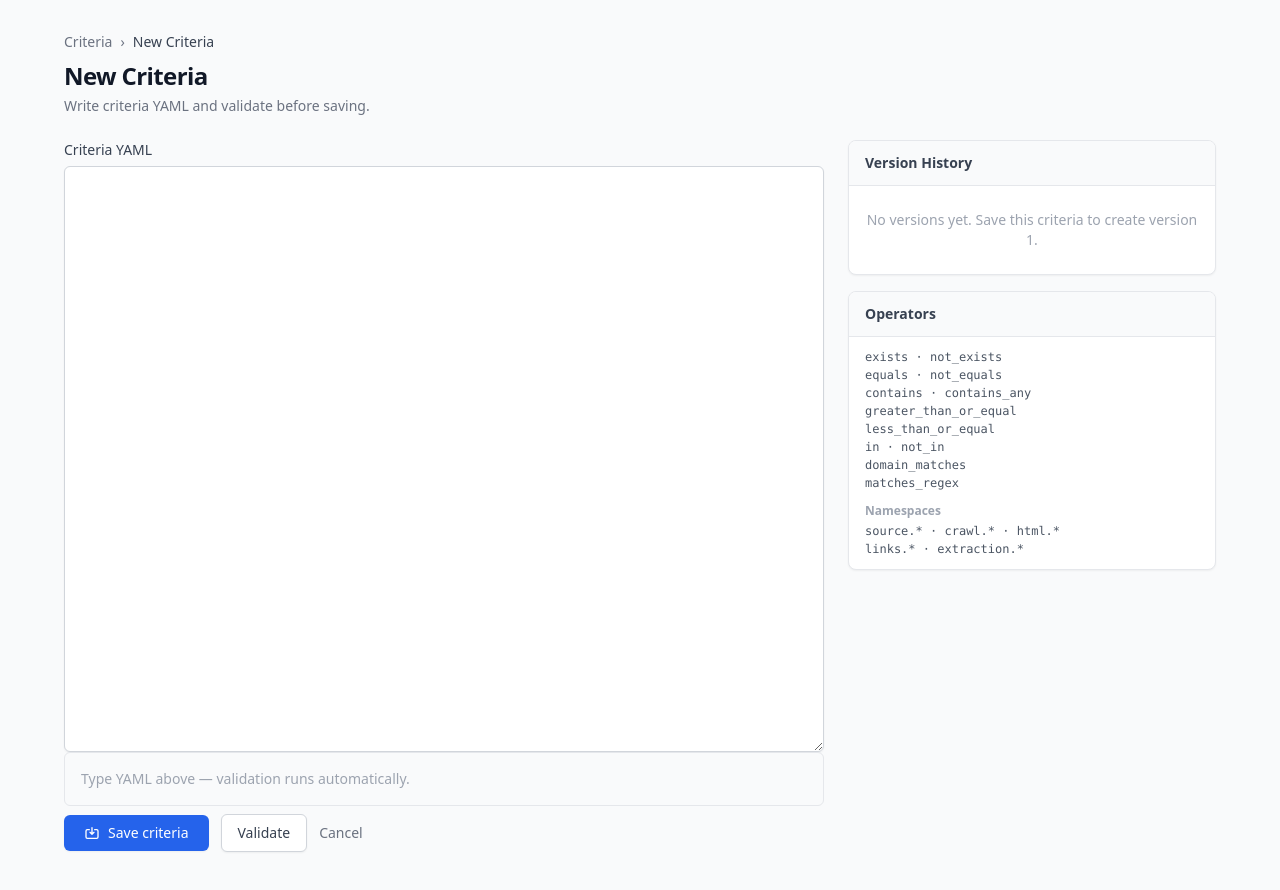
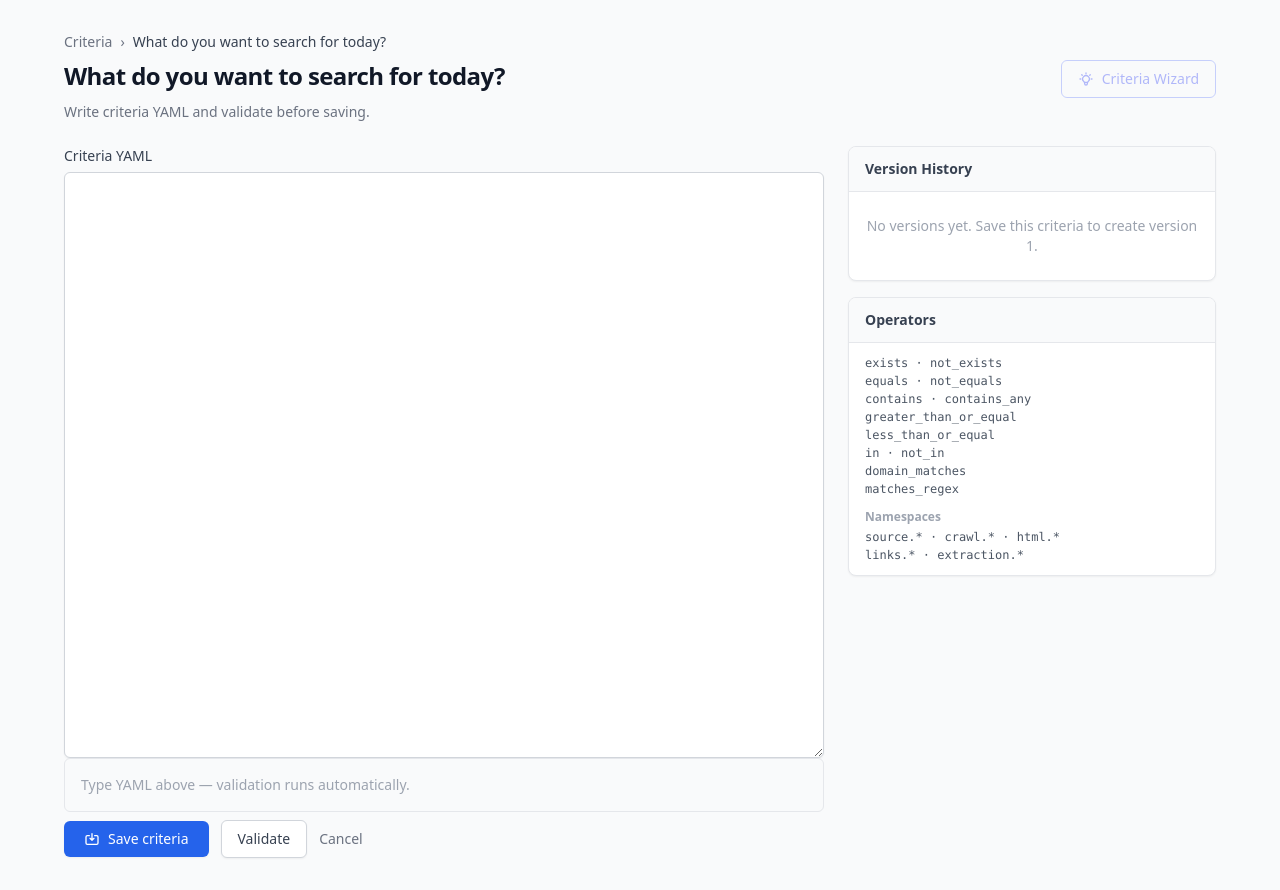
Before and after one commit to wilky00/web-scraper, a FastAPI app: template app/templates/criteria/editor.html in a window 1280 px wide. Before the commit the page ends 852 px from the top, so only its background shows below. Run offline with FastAPI, Linux system fonts and the light colour scheme; the template is opened without the code that fills it, so the values that code supplies are empty; parts of the project's set-up code (start-up, migrations or seed data) failed here and were passed over; some libraries are stand-ins or nearby versions.

Commit message:
feat(criteria): welcoming editor title, Wizard button, model refresh
- Nav "Criteria" link points to /criteria/new instead of list page
- Editor h1 shows "What do you want to search for today?" for new criteria
- Criteria Wizard placeholder button (disabled, coming soon) in editor header
- AI chat panel: refresh button next to model dropdown refreshes list from provider

```diff
--- a/app/templates/base.html
+++ b/app/templates/base.html
@@ -36,7 +36,7 @@
                         class="rounded-md px-3 py-1.5 text-sm font-medium {% if request.url.path == '/' %}text-blue-600 dark:text-blue-400 bg-blue-50 dark:bg-blue-900/20{% else %}text-gray-600 dark:text-gray-400 hover:bg-gray-100 dark:hover:bg-gray-800 hover:text-gray-900 dark:hover:text-gray-100{% endif %}"
                     >Dashboard</a>
                     <a
-                        href="/criteria"
+                        href="/criteria/new"
                         class="rounded-md px-3 py-1.5 text-sm font-medium {% if request.url.path.startswith('/criteria') %}text-blue-600 dark:text-blue-400 bg-blue-50 dark:bg-blue-900/20{% else %}text-gray-600 dark:text-gray-400 hover:bg-gray-100 dark:hover:bg-gray-800 hover:text-gray-900 dark:hover:text-gray-100{% endif %}"
                     >Criteria</a>
                     <a
--- a/app/templates/criteria/editor.html
+++ b/app/templates/criteria/editor.html
@@ -42,14 +42,28 @@ async function loadVersion(groupId, versionId) {
         <!-- Header -->
         <div
             class="mb-6"
-            x-data="{ criteriaName: '{% if group %}{{ group.display_name | e }}{% else %}New Criteria{% endif %}' }"
+            x-data="{ criteriaName: '{% if group %}{{ group.display_name | e }}{% else %}What do you want to search for today?{% endif %}' }"
         >
             <div class="flex items-center gap-2 text-sm text-gray-500 dark:text-gray-400 mb-2">
                 <a href="/criteria" class="hover:text-blue-600 dark:hover:text-blue-400">Criteria</a>
                 <span>›</span>
                 <span class="text-gray-700 dark:text-gray-300" x-text="criteriaName"></span>
             </div>
-            <h1 class="text-2xl font-semibold tracking-tight text-gray-900 dark:text-gray-100" x-text="criteriaName"></h1>
+            <div class="flex items-start justify-between gap-4">
+                <h1 class="text-2xl font-semibold tracking-tight text-gray-900 dark:text-gray-100" x-text="criteriaName"></h1>
+                <button
+                    type="button"
+                    disabled
+                    title="Criteria Wizard — coming soon"
+                    aria-disabled="true"
+                    class="flex-shrink-0 inline-flex items-center gap-2 rounded-md border border-indigo-300 dark:border-indigo-700 px-4 py-2 text-sm font-medium text-indigo-400 dark:text-indigo-500 cursor-not-allowed opacity-60 select-none"
+                >
+                    <svg xmlns="http://www.w3.org/2000/svg" class="h-4 w-4" fill="none" viewBox="0 0 24 24" stroke="currentColor" aria-hidden="true">
+                        <path stroke-linecap="round" stroke-linejoin="round" stroke-width="2" d="M9.663 17h4.673M12 3v1m6.364 1.636l-.707.707M21 12h-1M4 12H3m3.343-5.657l-.707-.707m2.828 9.9a5 5 0 117.072 0l-.548.547A3.374 3.374 0 0014 18.469V19a2 2 0 11-4 0v-.531c0-.895-.356-1.754-.988-2.386l-.548-.547z" />
+                    </svg>
+                    Criteria Wizard
+                </button>
+            </div>
             {% if group %}
             <p class="mt-1 text-sm text-gray-500 dark:text-gray-400 font-mono">{{ group.name }}</p>
             {% else %}
@@ -101,7 +115,7 @@ async function loadVersion(groupId, versionId) {
                             hx-include="#csrf-input"
                             hx-swap="innerHTML"
                             aria-label="Criteria YAML"
-                            x-on:input="const m = $event.target.value.match(/display_name:\s*(.+)/); criteriaName = (m && m[1].trim()) || '{% if group %}{{ group.display_name | e }}{% else %}New Criteria{% endif %}'"
+                            x-on:input="const m = $event.target.value.match(/display_name:\s*(.+)/); criteriaName = (m && m[1].trim()) || '{% if group %}{{ group.display_name | e }}{% else %}What do you want to search for today?{% endif %}'"
                         >{{ yaml_text }}</textarea>
                         {# x-ref is not used here — the AI chat panel targets this textarea by id #}
                     </div>
```
Also changed, not shown: app/templates/criteria/_ai_chat.html (+17 -2 lines).
